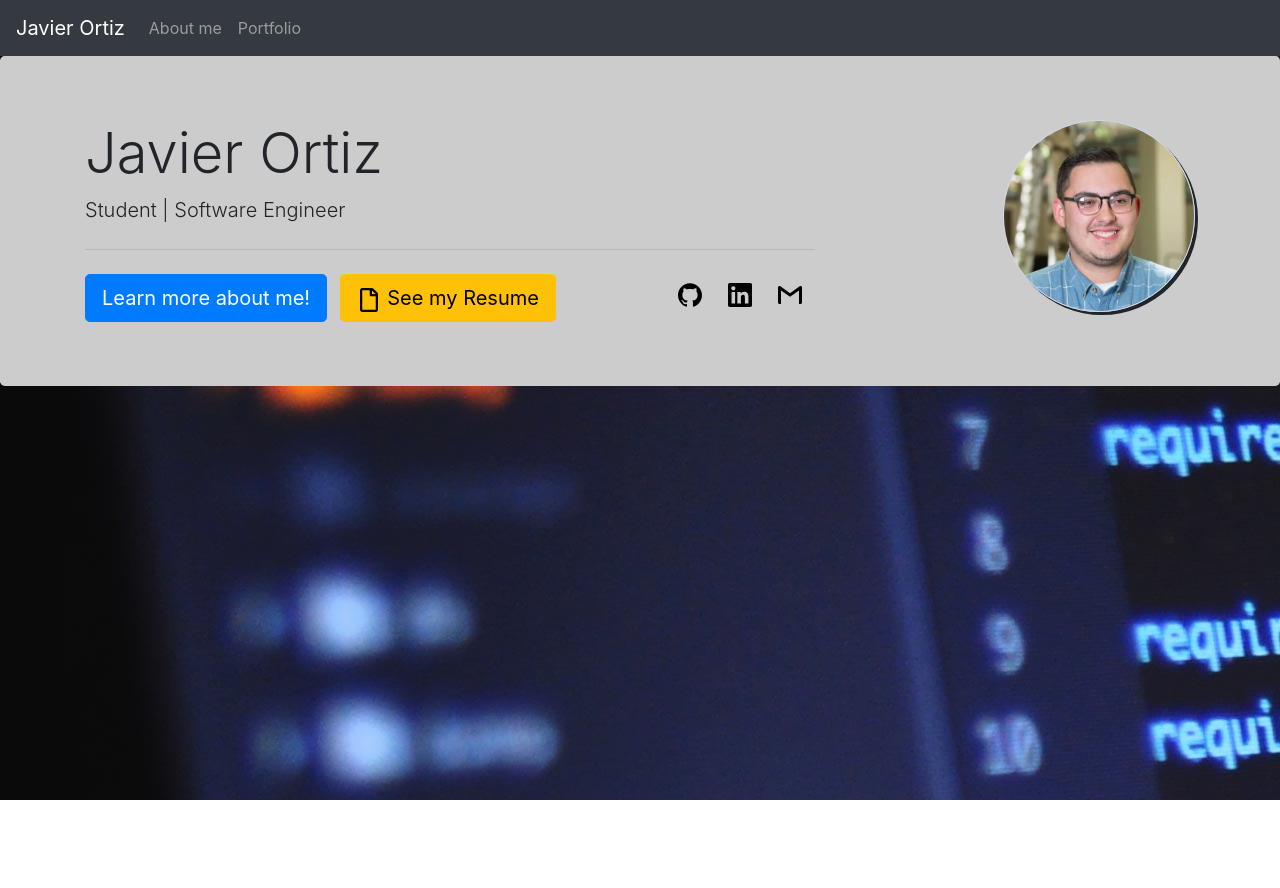
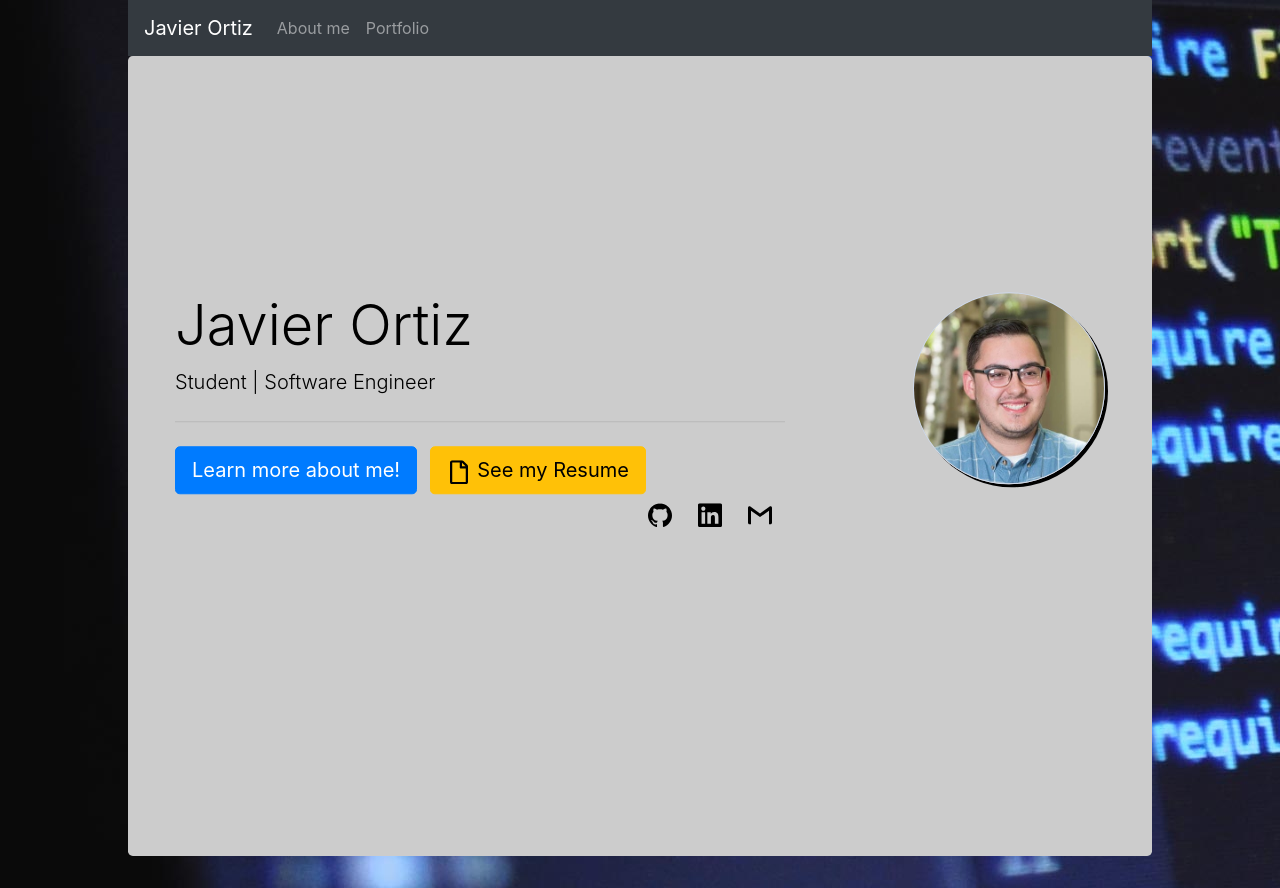
Before and after one commit to jaortiz117/jaortiz117.github.io, an Angular app: page / in a window 1280 px wide. Before the commit the page ends 800 px from the top, so only its background shows below. Built offline with nearby package versions, Linux system fonts and the light colour scheme.

Commit message:
fixed landing alignments

```diff
--- a/src/app/about/about.component.html
+++ b/src/app/about/about.component.html
@@ -12,7 +12,7 @@
         <ng-container *ngIf="show">
           <div class="bio">
             <p class="card card-body">
-              Anim pariatur cliche reprehenderit, enim eiusmod high life accusamus terry richardson ad squid. Nihil anim keffiyeh helvetica, craft beer labore wes anderson cred nesciunt sapiente ea proident.
+              {{content.bio}}
             </p>
           </div>
         </ng-container>
--- a/src/app/about/about.component.ts
+++ b/src/app/about/about.component.ts
@@ -1,4 +1,5 @@
 import { Component, OnInit } from '@angular/core';
+import pageContent from './../../content/aboutme.json'
 
 @Component({
   selector: 'app-about',
@@ -6,6 +7,7 @@ import { Component, OnInit } from '@angular/core';
   styleUrls: ['./about.component.css']
 })
 export class AboutComponent implements OnInit {
+  public content:{name:string, code:string} = pageContent;
   public show:boolean = false;
 
   constructor() { }
--- /dev/null
+++ b/src/app/json-typings.d.ts
@@ -0,0 +1,4 @@
+declare module "*.json" {
+const value: any;
+export default value;
+}
--- a/src/app/landing/landing.component.css
+++ b/src/app/landing/landing.component.css
@@ -1,3 +1,12 @@
+.jumbotron{
+  height:100vh;
+}
+
+.container{
+  position: relative;
+  top: 40%;
+  transform: translateY(-40%);
+}
 .icon-link{
   height: 24px;
   width: 24px;
--- a/src/styles.css
+++ b/src/styles.css
@@ -3,11 +3,16 @@
 
 body {
  background-image: url("./assets/ai-artificial-intelligence-blur-546819.jpg");
- /* background-color: #cccccc; */
+ color: #cccccc;
  /* background-image: linear-gradient(to bottom right, white, #7abdd5); */
+ margin-left: 10%;
+ margin-right: 10%;
 }
 
 .jumbotron{
    background-color: #cccccc;
    height: auto;
+   /* margin-left: 10%;
+   margin-right: 10%; */
+   color:black;
 }
```
Lines whose indentation alone changed are shown as unchanged.
